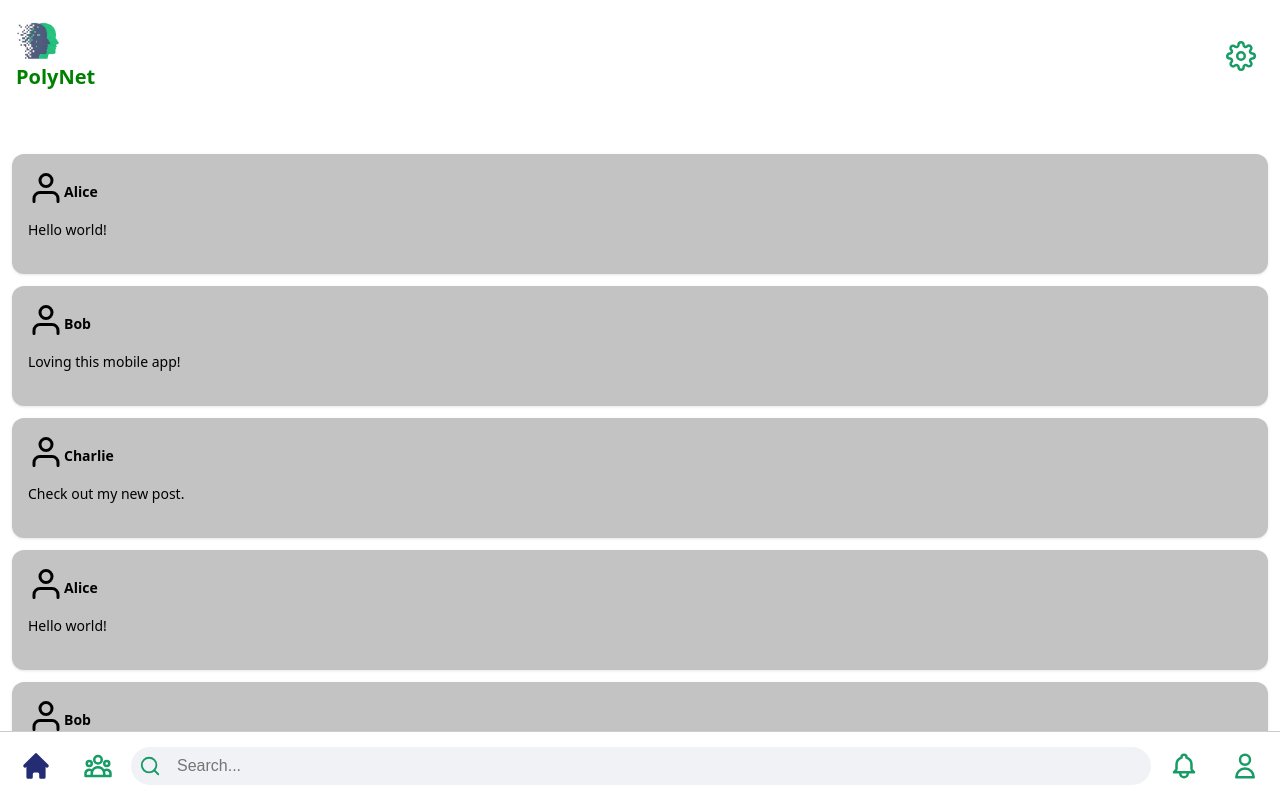
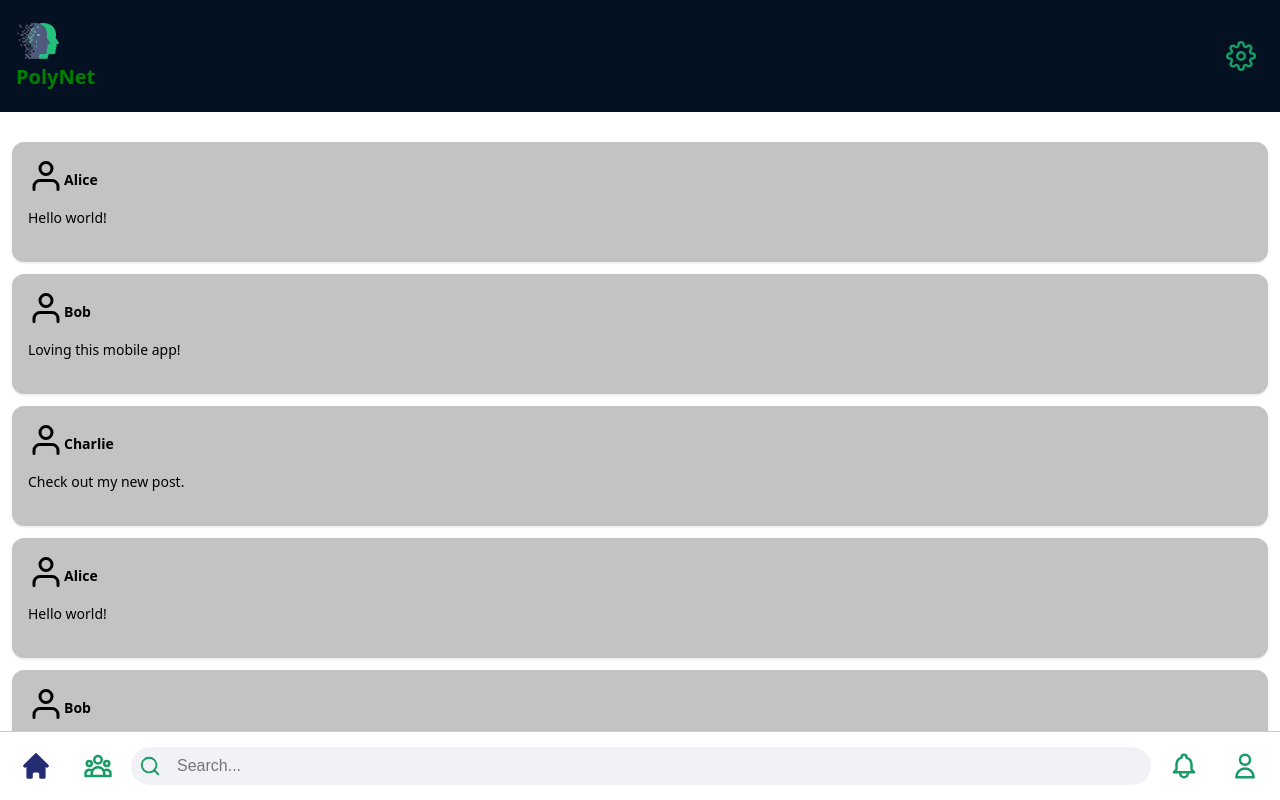
Before and after one commit to Sofiyat1/PolyNet, a React (Vite) app: page /homepage in a window 1280 px wide. Built offline with nearby package versions, Linux system fonts and the light colour scheme.

Commit message:
Implement Scroll-aware navbar

```diff
--- a/src/components/Navbar.css
+++ b/src/components/Navbar.css
@@ -7,7 +7,20 @@
   z-index: 1000;
   box-sizing: border-box;
   flex-shrink: 0;
-  transition: background-color 0.3s ease;
+  transition: transform 0.25s ease;
+  position: fixed;
+  top: 0;
+  left: 0;
+  right: 0;
+  background-color: #041122;
+}
+
+.navbar.hide {
+  transform: translateY(-100%);
+}
+
+.navbar.show {
+  transform: translateY(0);
 }
 
 .navbar.app {
@@ -15,7 +28,6 @@
   top: 0;
   left: 0;
   right: 0;
-  color: #fff;
 }
 
 .navbar-left {
--- a/src/components/Navbar.jsx
+++ b/src/components/Navbar.jsx
@@ -5,8 +5,9 @@ import { FaCog } from "react-icons/fa";
 import { NavLink, Link } from "react-router-dom";
 import { useState, useRef, useEffect } from "react";
 
-function Navbar({ variant = "app" }) {
+function Navbar({ variant = "app", scrollRef }) {
   const [open, setOpen] = useState(false);
+  const [visible, setVisible] = useState(true);
   const menuRef = useRef(null);
   const navRef = useRef(null);
 
@@ -26,10 +27,35 @@ function Navbar({ variant = "app" }) {
     return () => document.removeEventListener("mousedown", handleClickOutside);
   }, []);
 
+  //Scroll-aware effect
+  useEffect(() => {
+    const scrollEl = scrollRef?.current;
+
+    if (!scrollEl) return;
+
+    let lastScrollY = 0;
+
+    const handleScroll = () => {
+      const currentScrollY = scrollEl.scrollTop;
+
+      if (currentScrollY > lastScrollY + 5) {
+        setVisible(false);
+      } else {
+        setVisible(true);
+      }
+
+      lastScrollY = currentScrollY;
+    };
+
+    scrollEl.addEventListener("scroll", handleScroll);
+
+    return () => scrollEl.removeEventListener("scroll", handleScroll);
+  }, [scrollRef]);
+
   return (
     <nav
       ref={navRef}
-      className={`navbar ${variant === "landing" ? "navbar-transparent" : "app"}`}
+      className={`navbar ${visible ? "show" : "hide"} ${variant === "landing" ? "navbar-transparent" : "app"}`}
     >
       <div className="navbar-left">
         <img src={logo} alt="Logo" className="navbar-logo" />
--- a/src/components/SubNavbar.css
+++ b/src/components/SubNavbar.css
@@ -5,14 +5,8 @@
   padding: 10px 12px;
   background-color: #fff;
   border-top: 1px solid #ccc;
-  position: fixed;
-  bottom: 0;
-  top: auto;
-  left: 0;
-  right: 0;
-  z-index: 99;
   color: #179c65;
-  margin-top: 0;
+  flex-shrink: 0;
 }
 
 .sub-navbar-left,
--- a/src/layouts/AppLayout.css
+++ b/src/layouts/AppLayout.css
@@ -10,5 +10,6 @@
   flex: 1;
   overflow-y: auto;
   overflow-x: hidden;
-  padding-top: 12px;
+  padding-top: 100px;
+  margin-top: -100px;
 }
--- a/src/layouts/AppLayout.jsx
+++ b/src/layouts/AppLayout.jsx
@@ -3,12 +3,16 @@ import SubNavbar from "../components/SubNavbar";
 import { Outlet } from "react-router-dom";
 import "./AppLayout.css";
 
+import { useRef } from "react";
+
 function AppLayout() {
+  const scrollRef = useRef(null);
+
   return (
     <div className="app-layout">
-      <Navbar />
+      <Navbar scrollRef={scrollRef} />
 
-      <main className="layout-body">
+      <main ref={scrollRef} className="layout-body">
         <Outlet />
       </main>
 
```
